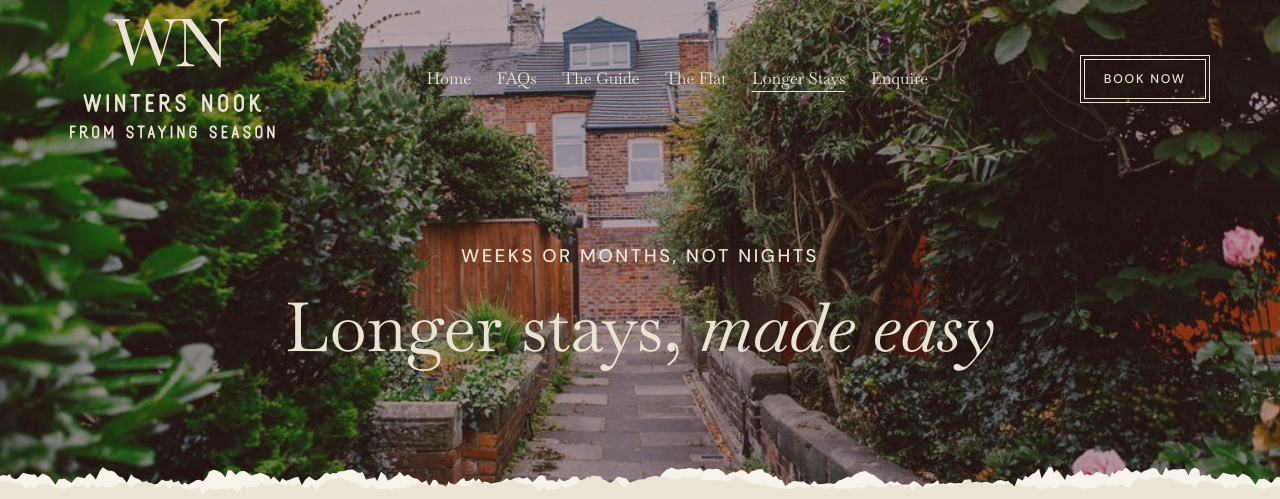
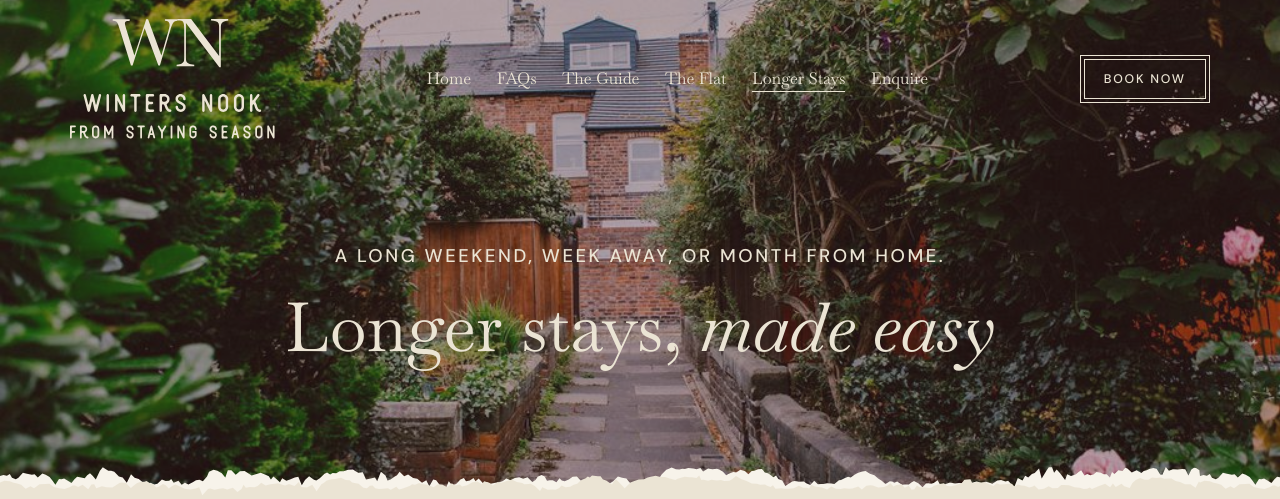
Before and after one commit to days4dreams/winter, a PHP site: page /longer-stays in a window 1280 px wide. Shown: the part 39-538 px from the top of the page. Run offline with PHP 8.4, Linux system fonts and the light colour scheme.

Commit message:
Longer Stays: new hero label
Co-Authored-By: Claude Opus 5.5 <noreply@anthropic.com>
Claude-Session: https://claude.ai/code/session_01AqWLvQGitSTwziCXjTzp1u

```diff
--- a/longer-stays.php
+++ b/longer-stays.php
@@ -16,7 +16,7 @@ require __DIR__ . '/includes/head.php';
   <?= content_image('/images/photos/street.jpg', 'The quiet, car-free path to the front door', 'band-photo', '') ?>
   <div class="shade-over"></div>
   <div class="wrap stack centre">
-    <p class="label">Weeks or months, not nights</p>
+    <p class="label">A long weekend, week away, or month from home.</p>
     <h1>Longer stays, <em>made easy</em></h1>
   </div>
 </section>
```
